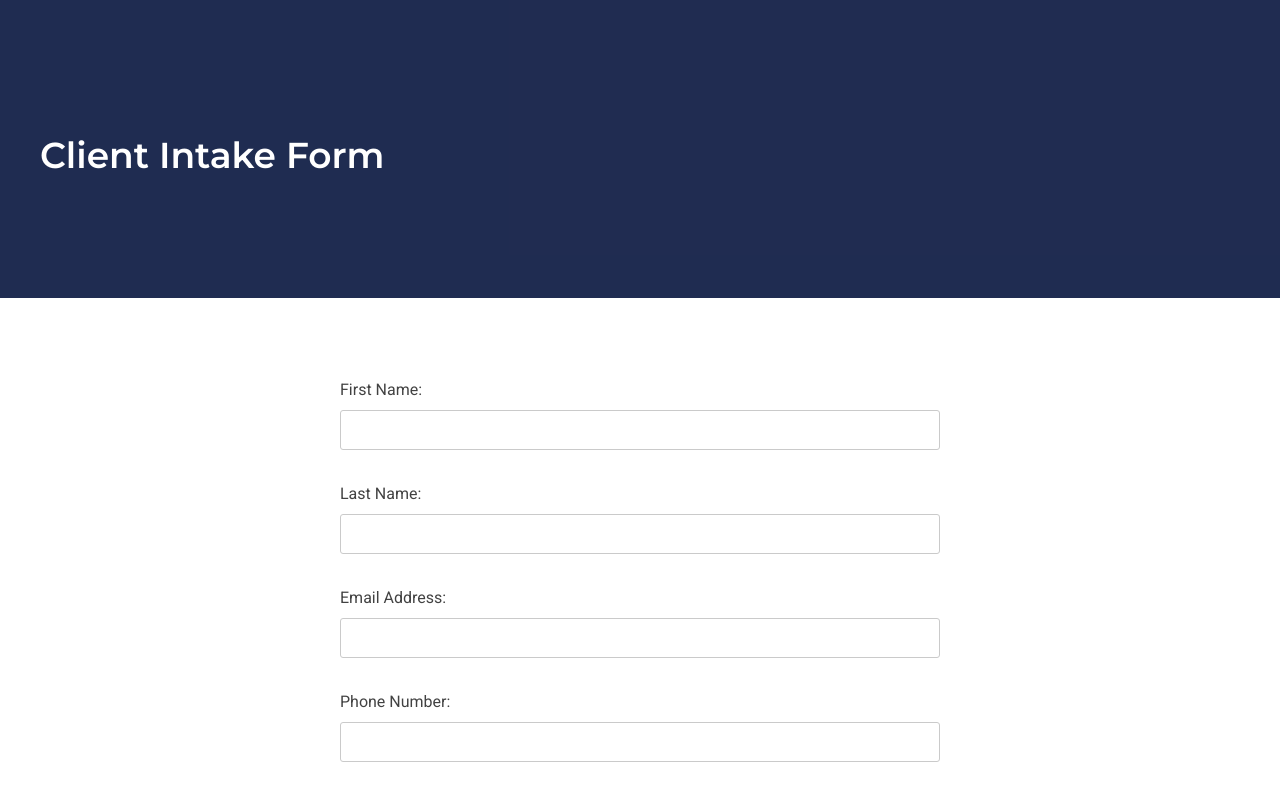
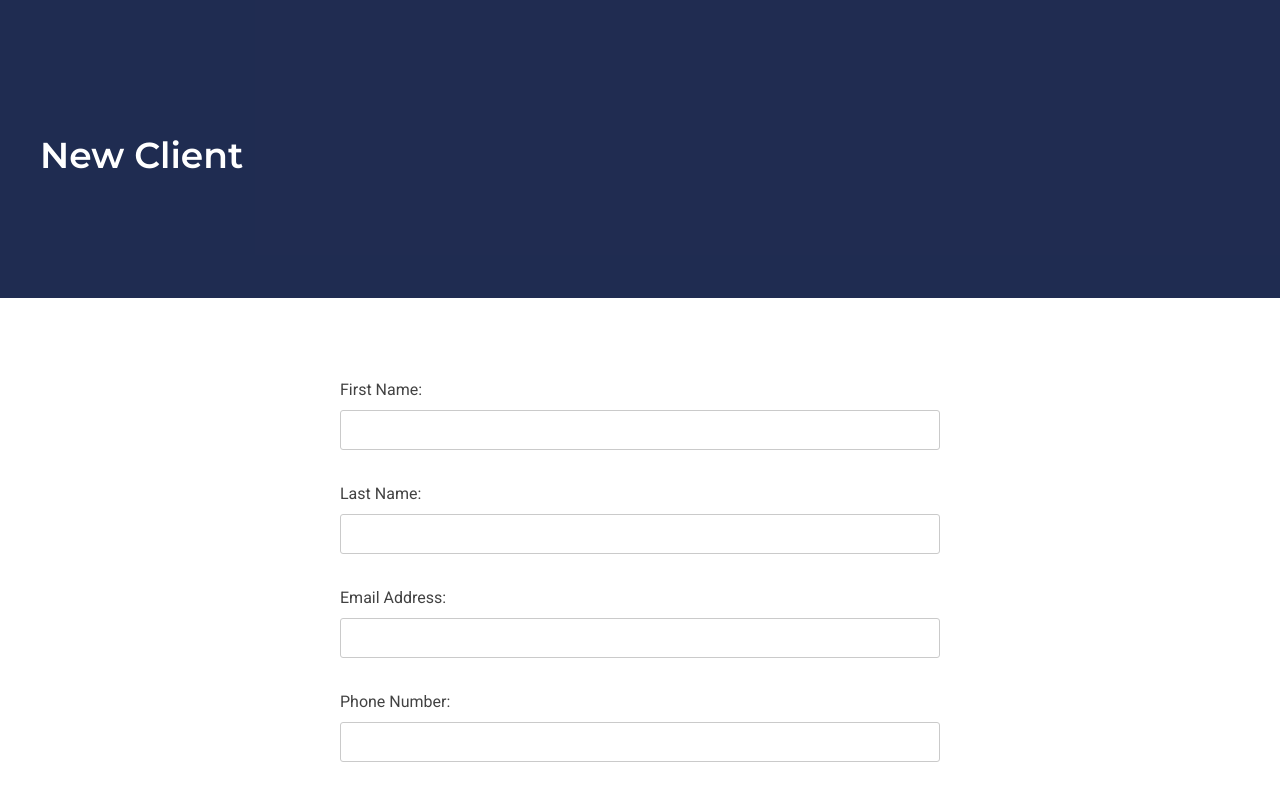
Before and after one commit to pmullen/movetopilates, a Nuxt app: page /new-client in a window 1280 px wide. Shown: the top 797 px of the page. Built offline with nearby package versions, Linux system fonts and the light colour scheme.

Commit message:
Update title

```diff
--- a/pages/new-client.vue
+++ b/pages/new-client.vue
@@ -5,7 +5,7 @@
       <div class="container">
 
         <div class="site-header-content">
-          <h1>Client Intake Form</h1>
+          <h1>New Client</h1>
         </div><!-- #end site-header-content -->
 
       </div><!-- #end container -->
```
